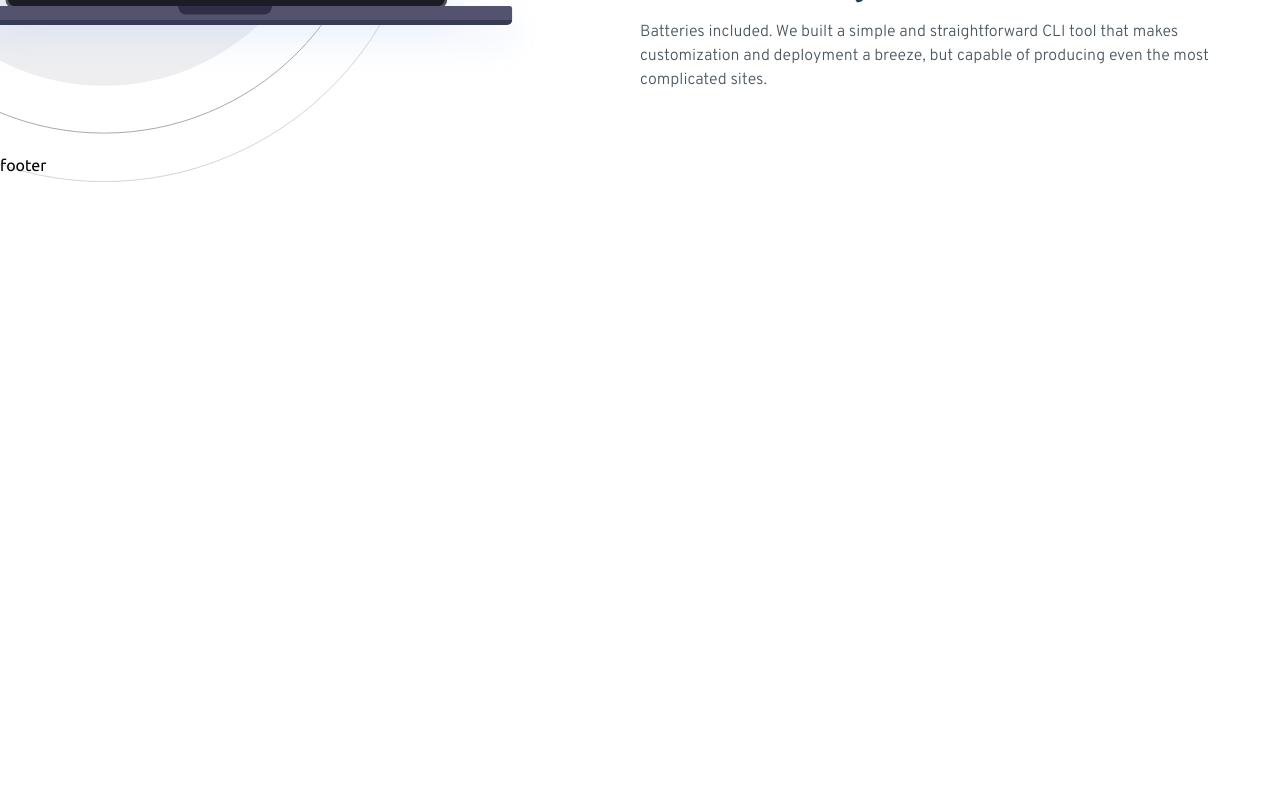
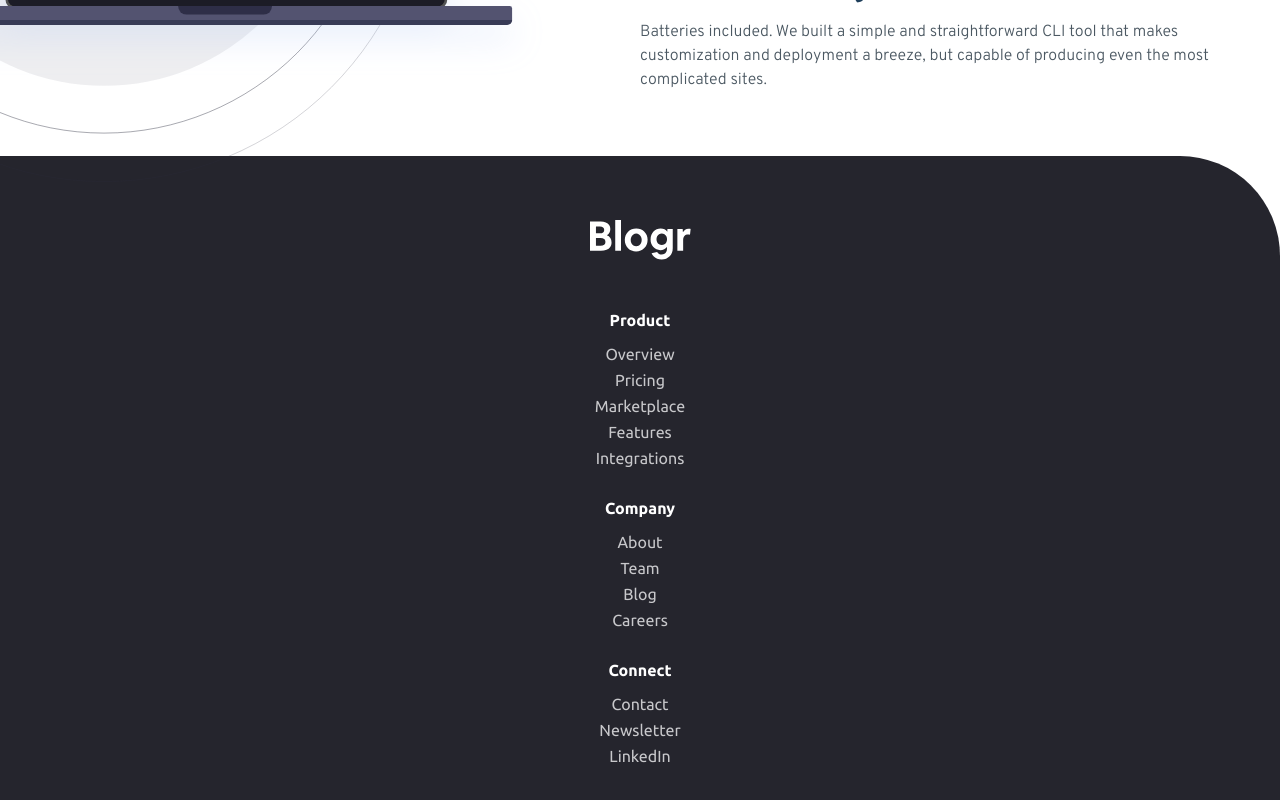
Before and after one commit to manikagnish/blogr-landing-page, a React (Create React App) app: page / in a window 1280 px wide. Shown: the part 1794-2594 px from the top of the page. Before the commit the page ends 1976 px from the top, so only its background shows below. Built offline with nearby package versions, Linux system fonts and the light colour scheme.

Commit message:
created footer component

```diff
--- a/src/components/Footer.jsx
+++ b/src/components/Footer.jsx
@@ -1,5 +1,62 @@
+import logo from "../images/logo.svg";
+
 function Footer() {
-  return <div className="footer">footer</div>;
+  return (
+    <footer className="footer">
+      <img src={logo} alt="blogr" className="footer__img" />
+      <div className="footer__container">
+        <h4>Product</h4>
+        <ul>
+          <li>
+            <a href="/#">Overview</a>
+          </li>
+          <li>
+            <a href="/#">Pricing</a>
+          </li>
+          <li>
+            <a href="/#">Marketplace</a>
+          </li>
+          <li>
+            <a href="/#">Features</a>
+          </li>
+          <li>
+            <a href="/#">Integrations</a>
+          </li>
+        </ul>
+      </div>
+      <div className="footer__container">
+        <h4>Company</h4>
+        <ul>
+          <li>
+            <a href="/#">About</a>
+          </li>
+          <li>
+            <a href="/#">Team</a>
+          </li>
+          <li>
+            <a href="/#">Blog</a>
+          </li>
+          <li>
+            <a href="/#">Careers</a>
+          </li>
+        </ul>
+      </div>
+      <div className="footer__container">
+        <h4>Connect</h4>
+        <ul>
+          <li>
+            <a href="/#">Contact</a>
+          </li>
+          <li>
+            <a href="/#">Newsletter</a>
+          </li>
+          <li>
+            <a href="/#">LinkedIn</a>
+          </li>
+        </ul>
+      </div>
+    </footer>
+  );
 }
 
 export default Footer;
--- a/src/scss/components/Footer.scss
+++ b/src/scss/components/Footer.scss
@@ -1,3 +1,38 @@
 .footer {
   font-family: "Ubuntu", sans-serif;
+  background: var(--clr-black-blue);
+  border-radius: 0 10rem 0 0;
+  color: var(--clr-white);
+  text-align: center;
+  padding: 4em;
+
+  &__img {
+    margin-bottom: 3em;
+  }
+
+  &__container {
+    &:not(:last-child) {
+      margin-bottom: 2em;
+    }
+
+    h4 {
+      margin-bottom: 1em;
+    }
+
+    li {
+      list-style-type: none;
+      margin-bottom: 0.5em;
+    }
+
+    a {
+      color: var(--clr-grayish-blue);
+      text-decoration: none;
+      font-weight: normal;
+      transition: all 0.2s ease;
+
+      &:hover {
+        text-decoration: underline;
+      }
+    }
+  }
 }
```
